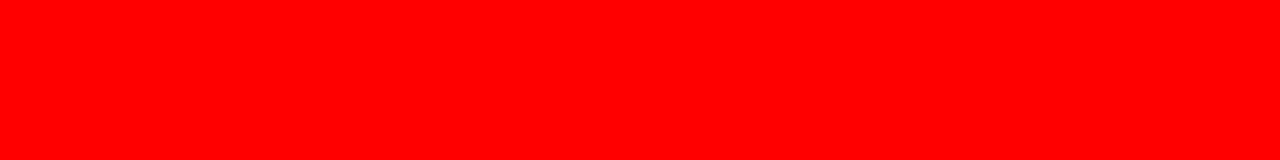
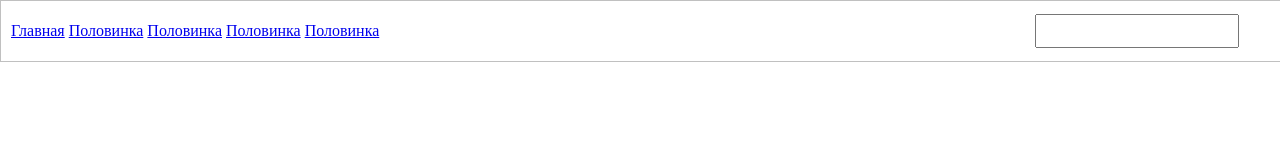
Before and after one commit to AIThomasNew/js-personal-project, a plain HTML site: page main.html in a window 1280 px wide. Drawn offline with nearby package versions, Linux system fonts and the light colour scheme; files that its build step writes are made by us from their sources.

Commit message:
add box grid

```diff
--- a/main.html
+++ b/main.html
@@ -4,14 +4,27 @@
     <meta charset="UTF-8" />
     <meta http-equiv="X-UA-Compatible" content="IE=edge" />
     <meta name="viewport" content="width=device-width, initial-scale=1.0" />
-    <link rel="stylesheet" href="./css/main.css" />
+    <link rel="stylesheet" href="./css/style.css" />
     <title>Planet Of Ratings</title>
   </head>
   <body>
-    <header></header>
+    <header>
+      <div class="menu">
+        <a href="#">Главная</a>
+        <a href="#">Половинка</a>
+        <a href="#">Половинка</a>
+        <a href="#">Половинка</a>
+        <a href="#">Половинка</a>
+      </div>
+      <div class="search">
+        <input id="input-search" type="text">
+      </div>
+    </header>
 
-    <main></main>
-
-    <footer></footer>
+    <main>
+      <div></div>
+      <div></div>
+      <div></div>
+    </main>
   </body>
 </html>
--- a/scss/style.scss
+++ b/scss/style.scss
@@ -1,3 +1,35 @@
-body {
-  background-color: red;
+* {
+  padding: 0px;
+  margin: 0px;
 }
+
+header {
+  display: grid;
+  grid-template-columns: 80% 20%;
+  position: fixed;
+  height: 60px;
+  width: 100%;
+  border: 1px solid silver;
+  align-items: center;
+  padding-right: 10px;
+  padding-left: 10px;
+}
+
+.search {
+  display: grid;
+}
+
+#input-search {
+  height: 30px;
+  width: 200px;
+}
+
+main {
+  display: grid;
+}
+
+footer {
+  height: 100px;
+  width: 100px;
+  border: 1px solid silver;
+}
```
Also changed, not shown: css/style.css.
